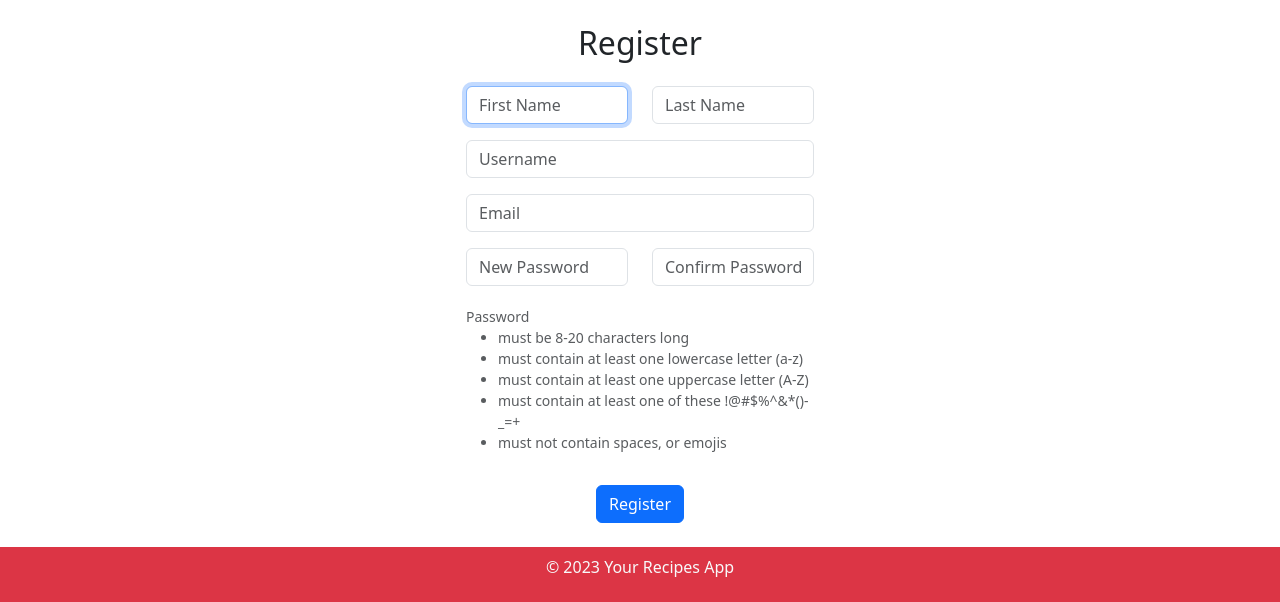
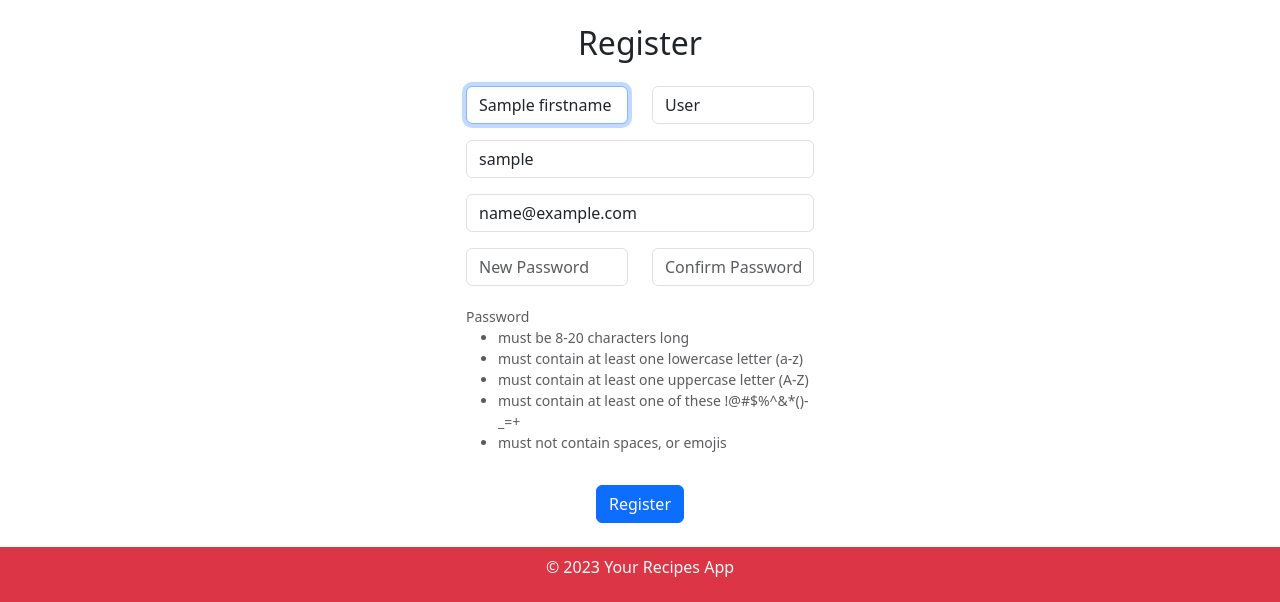
Before and after one commit to Sobhi-0/Tabkha, a Flask app: template frontend/templates/register.html in a window 1280 px wide. Shown: the part 64-666 px from the top of the page. Run offline with Flask 3, Linux system fonts and the light colour scheme; the template is opened without the code that fills it: most values are stand-ins (such as "Sample title", 1, 10 or a date in 2020); some libraries are stand-ins or nearby versions.

Commit message:
Update /register - make sure it is a new email and username - keep the filled data if it is valid - change the email validator regex to raw string

```diff
--- a/backend/app.py
+++ b/backend/app.py
@@ -237,26 +237,38 @@ def create_app(db_URI="", test_config=None):
 
             # Ensure all fields were submitted
             if  not firstname or not lastname or not email or not username or not password1 or not password2:
-                flash(f"Must fill all fields", "warning")
-                return render_template("register.html")
-
-            if password1 != password2:
-                flash("Passwords do not match", "error")
+                flash("Must fill all fields", "warning")
                 return render_template("register.html")
 
             if not valid_email(email):
                 flash("Email not valid", "error")
-                return render_template("register.html")
+                return render_template("register.html", firstname=firstname, lastname=lastname, username=username)
 
             if not valid_password(password1):
                 flash("Password does not meet constraints", "error")
-                return render_template("register.html")
+                return render_template("register.html", firstname=firstname, lastname=lastname, username=username, email=email)
+
+            if password1 != password2:
+                flash("Passwords do not match", "error")
+                return render_template("register.html", firstname=firstname, lastname=lastname, username=username, email=email)
+
+            # Ensure username is unique
+            exist_user = User.query.filter_by(username=username).first()
+            if exist_user:
+                flash("Username already exists", "error")
+                return render_template("register.html", firstname=firstname, lastname=lastname, email=email)
+
+            # Ensure email is unique
+            exist_email = User.query.filter_by(email=email).first()
+            if exist_email:
+                flash("Email already exists", "error")
+                return render_template("register.html", firstname=firstname, lastname=lastname, username=username)
 
             new_user = User(first_name=firstname, last_name=lastname, username=username, email=email, password_hash=generate_password_hash(password1), created_at=datetime.datetime.now())
             new_user.insert()
 
             flash("Account created successfully", "success")
-            return redirect("/login")
+            return render_template("login.html")
 
         else:
             return render_template("register.html")
--- a/backend/helpers.py
+++ b/backend/helpers.py
@@ -24,7 +24,7 @@ def valid_email(email):
 
 
 def valid_password(password):
-    password_regex = "^(?=.*\d)(?=.*[a-z])(?=.*[A-Z])(?=.*[!@#$%^&*()-_=+])[a-zA-Z0-9!@#$%^&*()-_=+]{8,20}$"
+    password_regex = r"^(?=.*\d)(?=.*[a-z])(?=.*[A-Z])(?=.*[!@#$%^&*()-_=+])[a-zA-Z0-9!@#$%^&*()-_=+]{8,20}$"
     if re.match(password_regex, password):
         return True
     return False
--- a/frontend/templates/register.html
+++ b/frontend/templates/register.html
@@ -13,18 +13,18 @@
 
                     <div class="row">
                         <div class="col-md-6 mb-3">
-                            <input autocomplete="off" autofocus class="form-control" id="firstname" name="firstname" placeholder="First Name" type="text" required>
+                            <input autocomplete="off" autofocus class="form-control" id="firstname" name="firstname" placeholder="First Name" type="text" {% if firstname %} value="{{ firstname }}" {% endif %} required>
                         </div>
                         <div class="col-md-6 mb-3">
-                            <input autocomplete="off" class="form-control" id="lastname" name="lastname" placeholder="Last Name" type="text" required>
+                            <input autocomplete="off" class="form-control" id="lastname" name="lastname" placeholder="Last Name" type="text" {% if lastname %} value="{{ lastname }}" {% endif %} required>
                         </div>
                     </div>
 
                     <div class="mb-3">
-                        <input autocomplete="off" class="form-control" id="username" name="username" placeholder="Username" type="text" required>
+                        <input autocomplete="off" class="form-control" id="username" name="username" placeholder="Username" type="text" {% if username %} value="{{ username }}" {% endif %} required>
                     </div>
                     <div class="mb-3">
-                        <input autocomplete="off" class="form-control" id="email" name="email" placeholder="Email" type="text" required>
+                        <input autocomplete="off" class="form-control" id="email" name="email" placeholder="Email" type="text" {% if email %} value="{{ email }}" {% endif %} required>
                     </div>
 
                     <div class="row">
```
